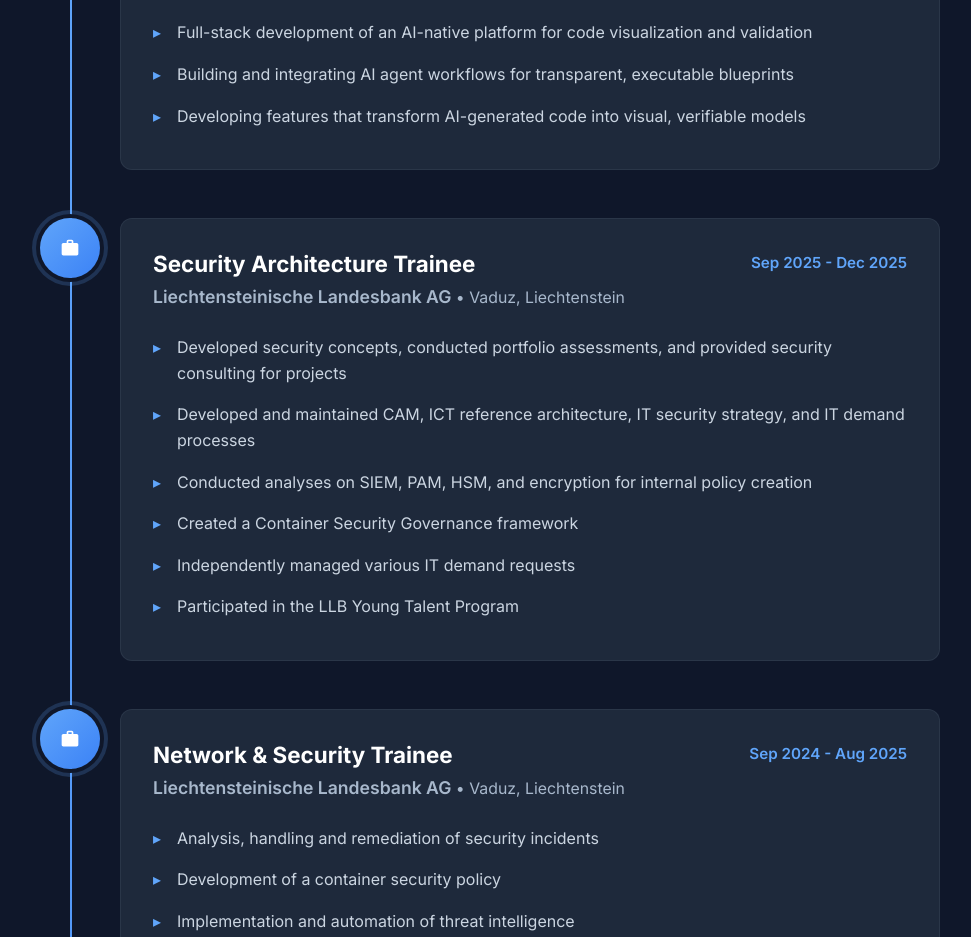
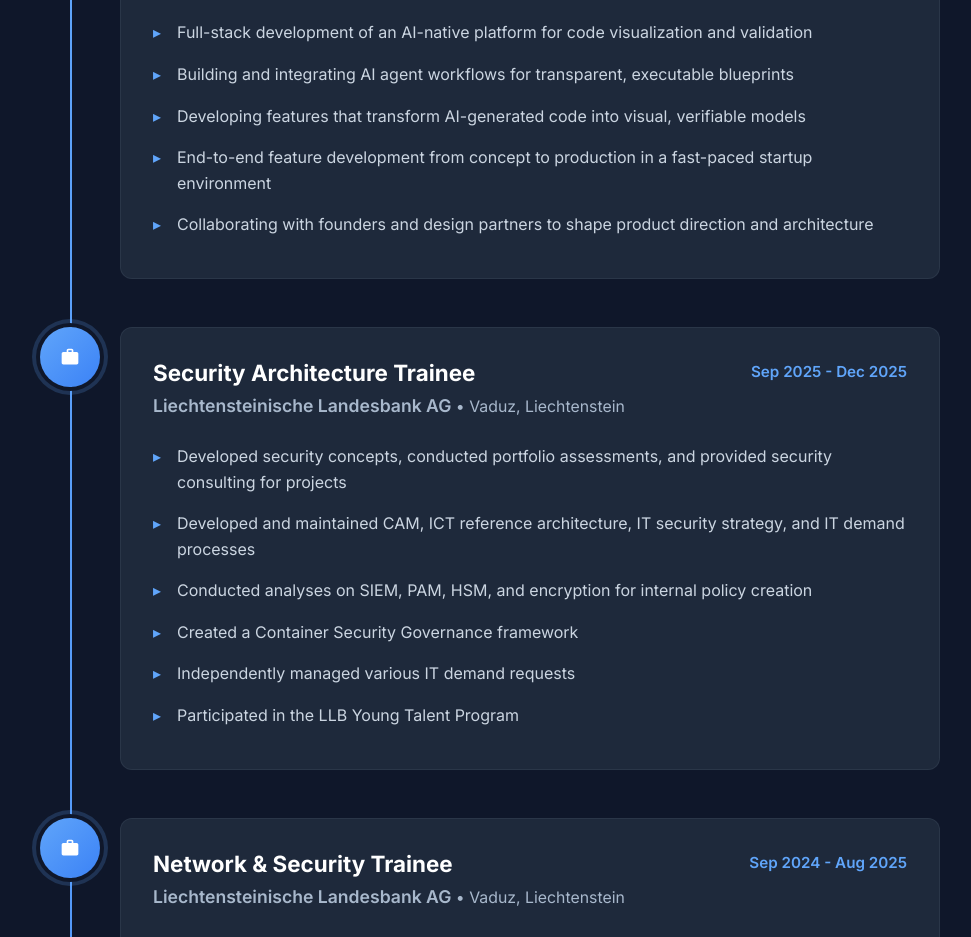
Before and after one commit to Morn98/mentlabs, a Next.js app: page / in a window 1280 px wide. Shown: the part 3840-4777 px from the top of the page, without its empty margins (150-1121 px from the left). Built offline with nearby package versions, Linux system fonts and the light colour scheme.

Commit message:
Add startup context to LEAPTER responsibilities
Co-Authored-By: Claude Opus 4.6 (1M context) <noreply@anthropic.com>

```diff
--- a/src/components/Experience.jsx
+++ b/src/components/Experience.jsx
@@ -14,7 +14,9 @@ const experiences = [
     responsibilities: [
       'Full-stack development of an AI-native platform for code visualization and validation',
       'Building and integrating AI agent workflows for transparent, executable blueprints',
-      'Developing features that transform AI-generated code into visual, verifiable models'
+      'Developing features that transform AI-generated code into visual, verifiable models',
+      'End-to-end feature development from concept to production in a fast-paced startup environment',
+      'Collaborating with founders and design partners to shape product direction and architecture'
     ]
   },
   {
```
